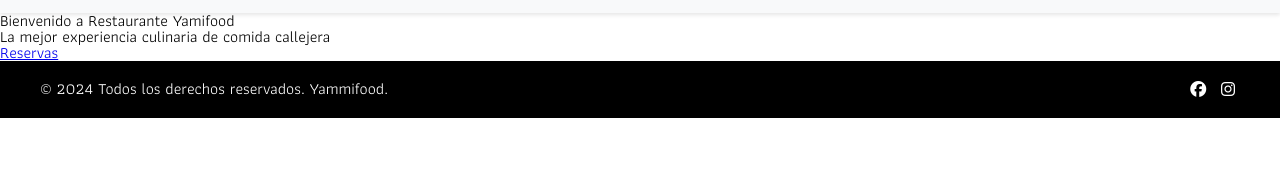
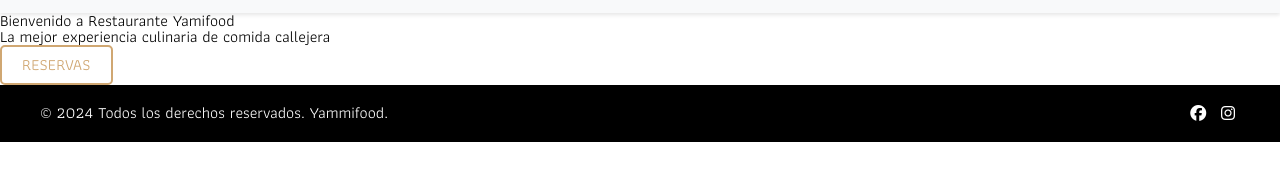
Before and after one commit to nuria-cmyk/repo_final_repaso, a plain HTML site: page index.html in a window 1280 px wide. Shown: the part 84-264 px from the top of the page. Drawn offline with Linux system fonts and the light colour scheme; a web font is replaced by a local one.

Commit message:
creación de los botones

```diff
--- a/css/layout.css
+++ b/css/layout.css
@@ -19,3 +19,18 @@ img {
   height: auto;
   display: block;
 }
+.btn {
+  display: inline-block;
+  background-color: transparent;
+  border: 2px solid var(--primary-color);
+  padding: 10px 20px;
+  border-radius: 5px;
+  color: var(--primary-color);
+  text-decoration: none;
+  text-transform: uppercase;
+  transition: 0.5s;
+  &:hover {
+    background-color: var(--primary-color);
+    color: white;
+  }
+}
--- a/css/style.css
+++ b/css/style.css
@@ -6,5 +6,6 @@
 @import url("./variables.css");
 @import url("./header.css");
 @import url("./footer.css");
+@import url("./hero.css");
 /* la mediaqueries siempre debe ir la última */
 @import url("./mediaqueries.css");
```
Also changed, not shown: css/hero.css (added).
